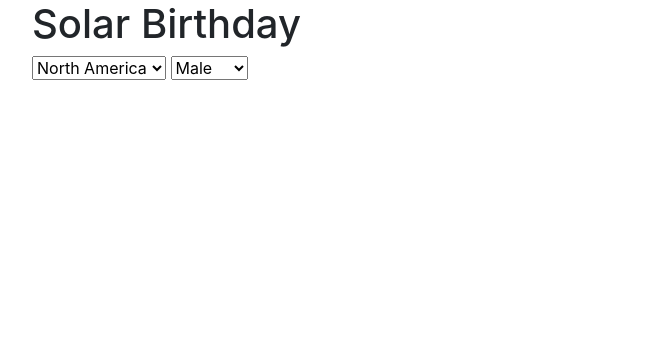
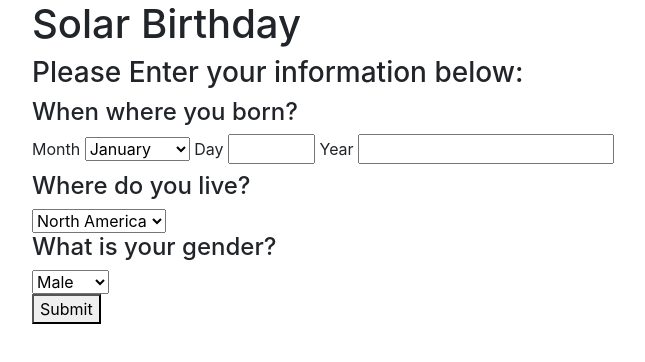
Before and after one commit to CalvinPVIII/CR-Week-5, a website built with webpack: page src/index.html in a window 1280 px wide. Shown: the whole page, without its empty margins (53-698 px from the left). Built offline with nearby package versions, Linux system fonts and the light colour scheme.

Commit message:
begin linking front and backend code and start working on ui

```diff
--- a/src/backend.js
+++ b/src/backend.js
@@ -41,4 +41,4 @@ Person.prototype.getLifeExpectancy = function () {
 Person.prototype.howManyYearsLeft = function () {
   let daysLeft = (this.lifeExpectancy * 365) - this.days;
   this.yearsLeft = [(daysLeft/365).toFixed(1), (daysLeft/88).toFixed(1), (daysLeft/225).toFixed(1), (daysLeft/687).toFixed(1), (daysLeft/4300).toFixed(1)]
-};
+  }
--- a/src/index.html
+++ b/src/index.html
@@ -1,28 +1,61 @@
 <!DOCTYPE html>
 <html lang="en" dir="ltr">
+
 <head>
   <meta charset="utf-8">
   <title>Solar Birthday</title>
 </head>
+
 <body>
   <div class="container">
     <h1>Solar Birthday</h1>
+    <h3>Please Enter your information below:</h3>
     <form id="userInfo">
-<!-- Add birthday form inputs -->
-<select id="userConintent">
+      <h4>When where you born?</h4>
+      <label>
+        Month
+        <select id="month">
+          <option value="January">January</option>
+          <option value="February">February</option>
+          <option value="March">March</option>
+          <option value="April">April</option>
+          <option value="May">May</option>
+          <option value="June">June</option>
+          <option value="July">July</option>
+          <option value="August">August</option>
+          <option value="September">September</option>
+          <option value="October">October</option>
+          <option value="November">November</option>
+          <option value="December">December</option>
+        </select>
+      </label>
+      <label>
+        Day
+        <input type="number" id="day" min="1" max="31">
+      </label>
+      <label>
+        Year
+        <input type="number" id="year" min="1">
+      </label>
+      <h4>Where do you live?</h4>
+      <select id="continent">
         <option value="76">North America</option>
-  <option value="76">Oceania</option>
+        <option value="77">Oceania</option>
         <option value="75">Europe</option>
         <option value="72">South America</option>
         <option value="71">Asia</option>
         <option value="61">Africa</option>
       </select>
+      <h4>What is your gender?</h4>
       <select id="gender">
         <option value="0">Male</option>
         <option value="5">Female</option>
       </select>
+      <br>
+      <button type="submit" name="button">Submit</button>
     </form>
   </div>
 
 </body>
+
 </html>
--- a/src/main.js
+++ b/src/main.js
@@ -1,4 +1,14 @@
-//  import $ from 'jquery'; Uncomment when jquery is used
+import $ from 'jquery'
 import 'bootstrap';
 import 'bootstrap/dist/css/bootstrap.min.css';
 import './styles.css';
+import { Person } from './../src/backend.js'
+
+$(document).ready(function(){
+$("#userInfo").submit(function(e){
+  e.preventDefault();
+  let userBirthdate = new Date (`${$("#month").val()} ${$("#day").val()} ${$("#year").val()}`)
+  let userInformation = new Person (userBirthdate, parseInt($("#continent").val()),parseInt($("#gender").val()))
+  console.log(userInformation);
+})
+});
```
Also changed, not shown: __test__/project.test.js (+2 -2 lines). Lines whose indentation alone changed are shown as unchanged.
